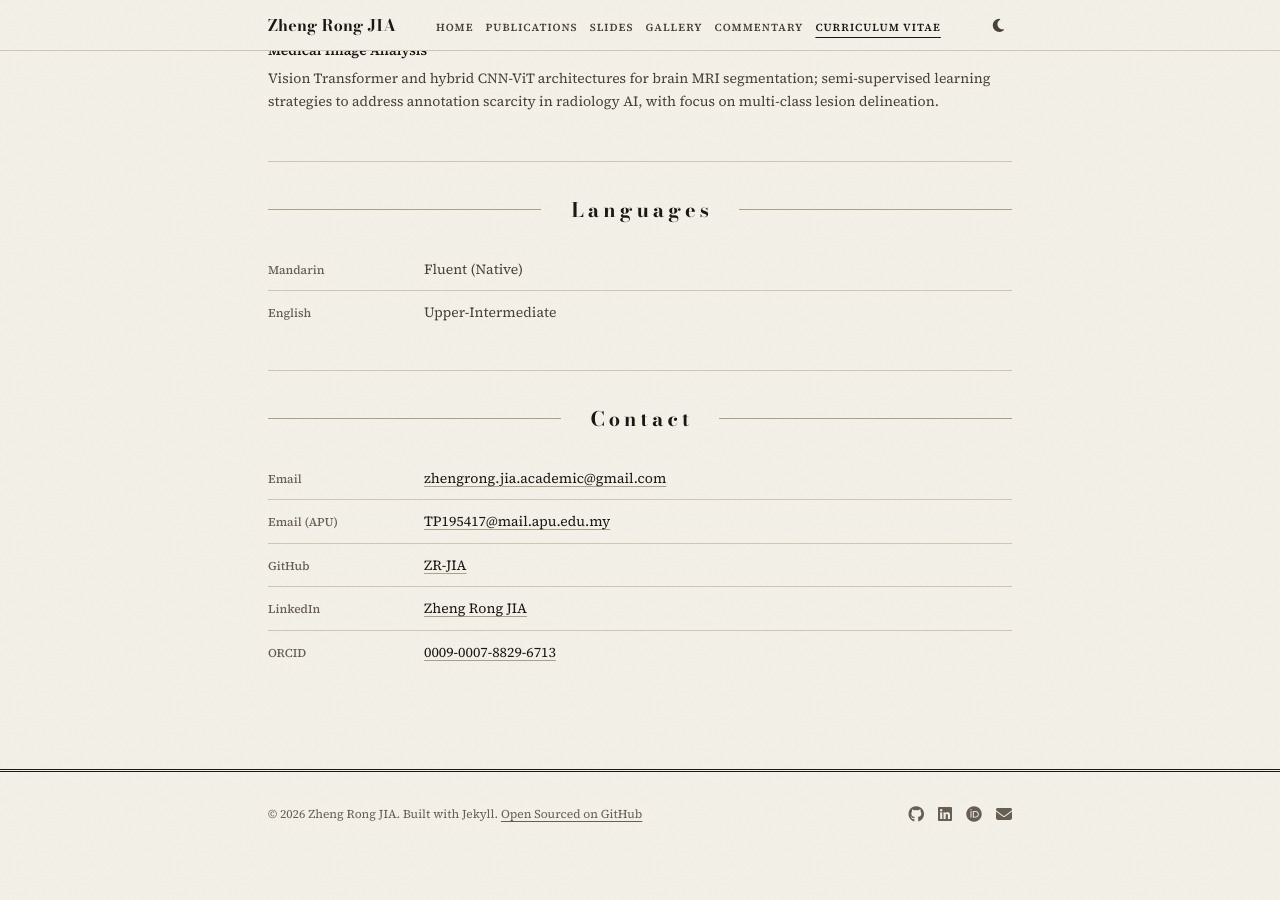
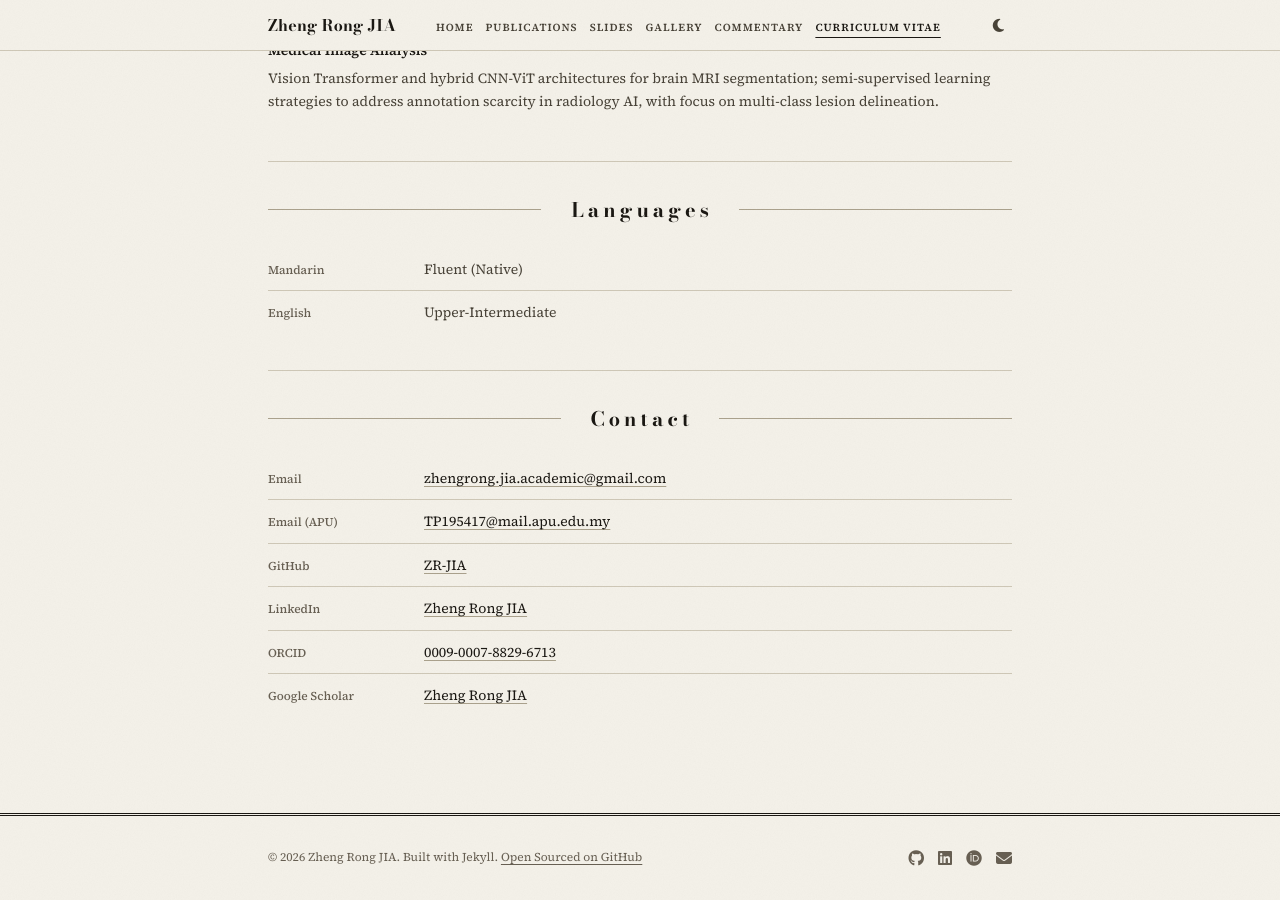
Before and after one commit to ZR-JIA/zr-jia.github.io, a Jekyll site: the page built from _pages/cv.md, in a window 1280 px wide and 900 px high, scrolled down 3419 px. Built offline with Jekyll 4.4.1, drawn with Linux system fonts in a browser that asks for light colours; before the commit the page ends 4275 px from its top, so only the background shows below that.

Commit message:
content: list Google Scholar in the CV page contacts
The CV PDF header links Google Scholar but the CV page's Contact section
did not. Add it after ORCID, using the same profile URL as the PDF and the
homepage.

```diff
--- a/_pages/cv.md
+++ b/_pages/cv.md
@@ -270,6 +270,10 @@ description: "Curriculum Vitae of Zheng Rong JIA — AI researcher with expertis
           <span class="skill-category">ORCID</span>
           <span class="skill-items"><a href="https://orcid.org/0009-0007-8829-6713" target="_blank" rel="noopener noreferrer">0009-0007-8829-6713</a></span>
         </div>
+        <div class="skill-row">
+          <span class="skill-category">Google Scholar</span>
+          <span class="skill-items"><a href="https://scholar.google.com/citations?user=juPceOgAAAAJ&hl=en" target="_blank" rel="noopener noreferrer">Zheng Rong JIA</a></span>
+        </div>
       </div>
     </section>
 
```
